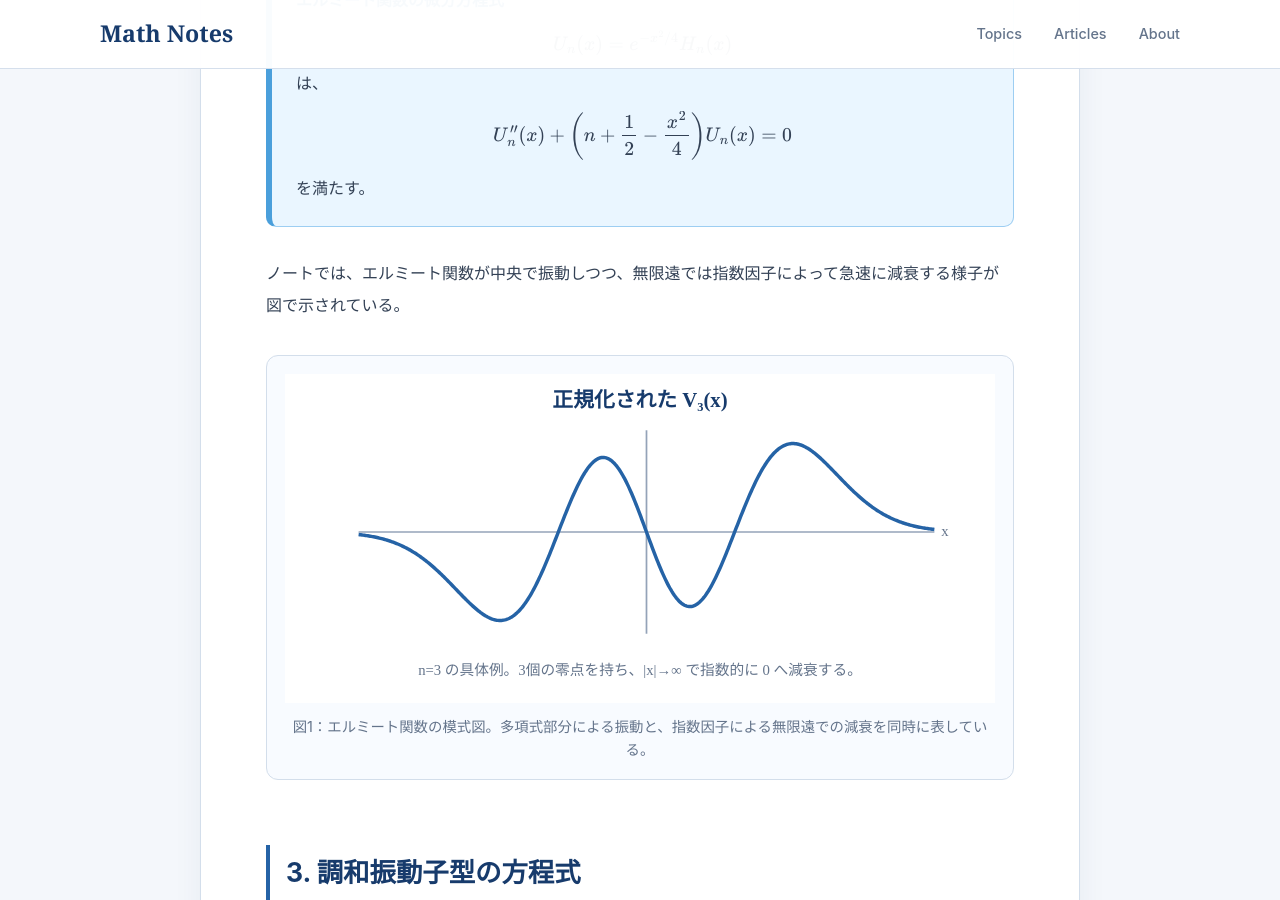
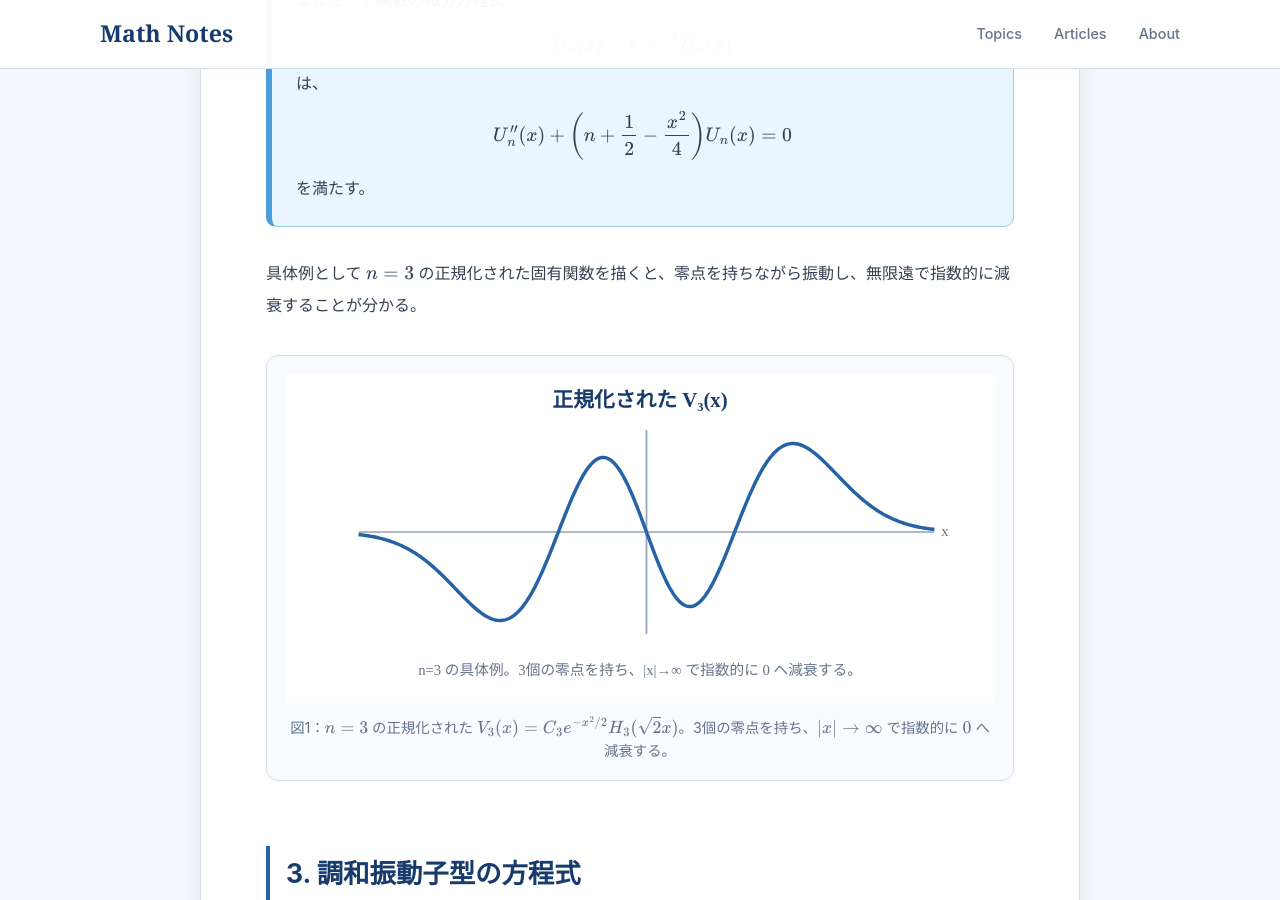
Before and after one commit to koukano/koukano.github.io, a Jekyll site: the page built from articles/hermite-polynomials-quantum-mechanics.md, in a window 1280 px wide and 900 px high, scrolled down 1557 px. Built offline with Jekyll 4.4.1, drawn with Linux system fonts in a browser that asks for light colours; some of the changed text lies outside the part shown.

Commit message:
図: エルミート関数を実際のn=3グラフに修正

```diff
--- a/articles/hermite-polynomials-quantum-mechanics.md
+++ b/articles/hermite-polynomials-quantum-mechanics.md
@@ -104,11 +104,11 @@ $$
 
 </div>
 
-ノートでは、エルミート関数が中央で振動しつつ、無限遠では指数因子によって急速に減衰する様子が図で示されている。
+具体例として $n=3$ の正規化された固有関数を描くと、零点を持ちながら振動し、無限遠で指数的に減衰することが分かる。
 
 <figure class="article-figure">
-  <img src="/images/figures/hermite-oscillator.svg" alt="エルミート関数が中央で振動し無限遠で減衰する模式図">
-  <figcaption>図1：エルミート関数の模式図。多項式部分による振動と、指数因子による無限遠での減衰を同時に表している。</figcaption>
+  <img src="/images/figures/hermite-oscillator.svg" alt="n=3の正規化された調和振動子固有関数V3の正確なグラフ">
+  <figcaption>図1：$n=3$ の正規化された $V_3(x)=C_3e^{-x^2/2}H_3(\sqrt2x)$。3個の零点を持ち、$|x|\to\infty$ で指数的に $0$ へ減衰する。</figcaption>
 </figure>
 
 ## 3. 調和振動子型の方程式
@@ -177,14 +177,14 @@ $
 P(a\leq x\leq b)
 =
 \int_a^b
-V_n(x)^2\,dx
+V_n(x)^2\,dx.
 $
 
 と書ける。
 
 <figure class="article-figure">
-  <img src="/images/figures/hermite-probability-density.svg" alt="確率密度V_n(x)の二乗と区間aからbの面積を示す模式図">
-  <figcaption>図2：ノートにある確率密度の図を整理したもの。$V_n(x)^2$ のグラフの下で、区間 $[a,b]$ に対応する面積がその区間で粒子を見いだす確率になる。</figcaption>
+  <img src="/images/figures/hermite-probability-density.svg" alt="n=3の確率密度V3の二乗を正確に描き区間マイナス1から1を塗ったグラフ">
+  <figcaption>図2：$n=3$ の確率密度 $|V_3(x)|^2$。青く塗った部分は具体例として $P(-1\leq x\leq1)=\int_{-1}^{1}|V_3(x)|^2\,dx$ を表す。</figcaption>
 </figure>
 
 エルミート多項式は、このように調和振動子の固有状態を表す関数の多項式部分として現れる。
```
